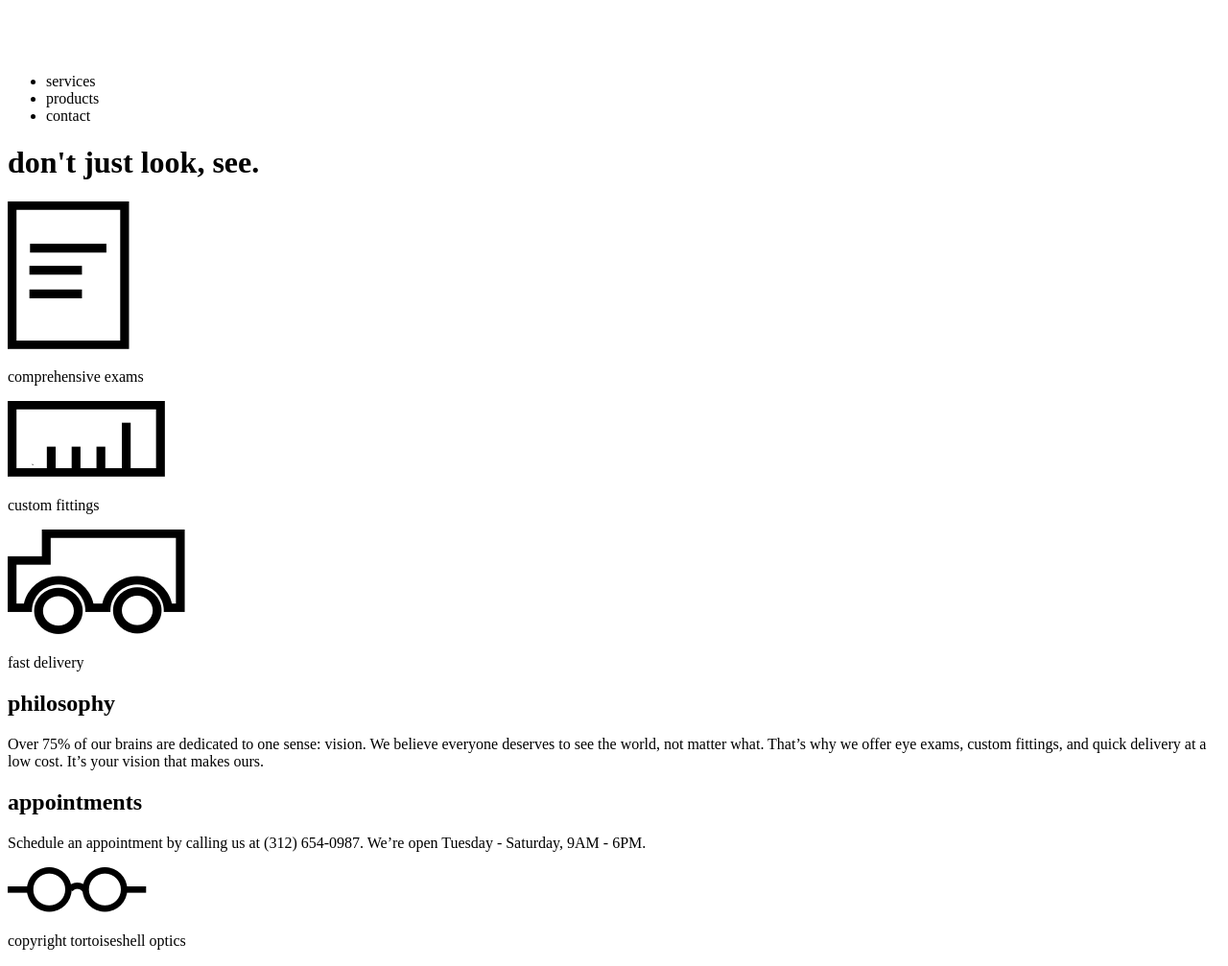
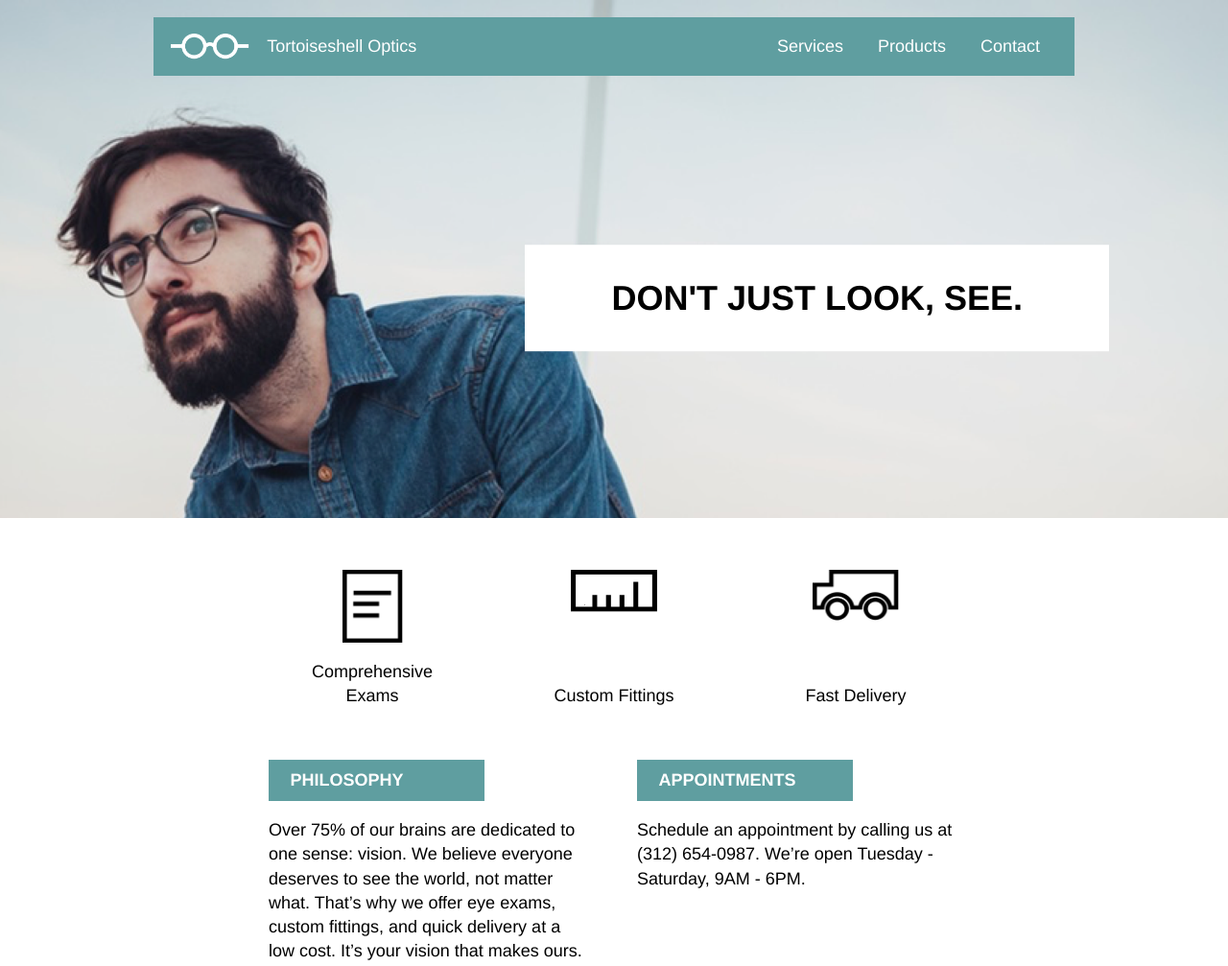
Before and after one commit to grayalas/Tortoiseshell-Optics, a plain HTML site: page index.html in a window 1280 px wide. Shown: the top 1007 px of the page at 96% size. Drawn offline with Linux system fonts and the light colour scheme.

Commit message:
style desktop

```diff
--- a/index.html
+++ b/index.html
@@ -3,6 +3,8 @@
   <head>
     <meta charset="utf-8">
     <title>Tortoiseshell Optics</title>
+    <link rel="stylesheet" type="text/css" href="resources/css/reset.css">
+    <link rel="stylesheet" type="text/css" href="resources/css/style.css">
   </head>
   <body>
 
@@ -12,6 +14,7 @@
       <div class="container">
         <div class="logo">
           <img src="resources/images/logo-white.png" alt="">
+          <p>tortoiseshell optics</p>
         </div>
         <ul>
           <li>services</li>
@@ -75,7 +78,7 @@
 
     <footer>
       <div class="container">
-        <div class="footer-logo">
+        <div class="logo footer-logo">
           <img src="/resources/images/logo-black.png" alt="">
           <p>copyright tortoiseshell optics</p>
         </div>
--- a/resources/css/reset.css
+++ b/resources/css/reset.css
@@ -0,0 +1,48 @@
+/* http://meyerweb.com/eric/tools/css/reset/
+   v2.0 | 20110126
+   License: none (public domain)
+*/
+
+html, body, div, span, applet, object, iframe,
+h1, h2, h3, h4, h5, h6, p, blockquote, pre,
+a, abbr, acronym, address, big, cite, code,
+del, dfn, em, img, ins, kbd, q, s, samp,
+small, strike, strong, sub, sup, tt, var,
+b, u, i, center,
+dl, dt, dd, ol, ul, li,
+fieldset, form, label, legend,
+table, caption, tbody, tfoot, thead, tr, th, td,
+article, aside, canvas, details, embed,
+figure, figcaption, footer, header, hgroup,
+menu, nav, output, ruby, section, summary,
+time, mark, audio, video {
+	margin: 0;
+	padding: 0;
+	border: 0;
+	font-size: 100%;
+	font: inherit;
+	vertical-align: baseline;
+}
+/* HTML5 display-role reset for older browsers */
+article, aside, details, figcaption, figure,
+footer, header, hgroup, menu, nav, section {
+	display: block;
+}
+body {
+	line-height: 1;
+}
+ol, ul {
+	list-style: none;
+}
+blockquote, q {
+	quotes: none;
+}
+blockquote:before, blockquote:after,
+q:before, q:after {
+	content: '';
+	content: none;
+}
+table {
+	border-collapse: collapse;
+	border-spacing: 0;
+}
--- a/resources/css/style.css
+++ b/resources/css/style.css
@@ -0,0 +1,154 @@
+/* Global */
+
+body, html  {
+  font-family: Helvetica;
+  font-size: 18px;
+  line-height: 1.4;
+}
+
+h1, h2  {
+  font-weight: bold;
+  text-transform: uppercase;
+}
+
+.container  {
+  max-width: 960px;
+  margin: auto;
+}
+
+/* Nav */
+
+nav {
+  position: fixed;
+  top: 1rem;
+  left: 0;
+  right: 0;
+  z-index: 99;
+}
+
+nav .container  {
+  background-color: cadetblue;
+  color: white;
+  display: flex;
+  justify-content: space-between;
+}
+
+nav .container > *{
+  margin: 0 1rem;
+}
+
+nav ul > li {
+  display: inline-block;
+  float: left;
+  margin: 1rem 1rem;
+  text-transform: capitalize;
+}
+
+.logo {
+  display: flex;
+  align-items: center;
+}
+
+.logo img {
+  height: 1.5rem;
+  margin-right: 1rem;
+}
+
+.logo p {
+  display: inline-flex;
+  text-transform: capitalize;
+}
+
+
+/* Hero */
+
+.banner {
+  height: 30rem;
+  background-image: url("../images/glasses-bg.png");
+  background-size: cover;
+  background-position: center;
+  background-repeat: no-repeat;
+}
+
+.banner .container  {
+  height: calc(30rem - 4.5rem);
+  padding-top: 4.5rem;
+}
+
+.banner .tagline-block {
+  background-color: white;
+  float: right;
+  margin-right: -2rem;
+  padding: 2.5rem 5rem;
+  font-size: 2rem;
+  line-height: 1.2rem;
+  position: relative;
+  top: 50%;
+  transform: translateY(-50%);
+}
+
+/* Services */
+
+.services {
+  margin: 3rem 0;
+  display: flex;
+  justify-content: center;
+  text-align: center;
+  height: 8rem;
+  text-transform: capitalize;
+}
+
+.service  {
+  display: flex;
+  flex-flow: column nowrap;
+  justify-content: space-between;
+  width: 8rem;
+}
+
+.service:nth-child(2) {
+  margin: 0 6rem;
+}
+
+.services .service img {
+  width: 5rem;
+}
+
+.services .service:first-child img {
+  width: 3.5rem;
+}
+
+/* Company info */
+
+.info-section {
+  display: flex;
+  align-content: flex-start;
+  justify-content: center;
+  margin-bottom: 5rem;
+}
+
+.info-section .info-block:first-child {
+  margin-right: 5%;
+}
+
+.info-block {
+  width: 35%;
+}
+
+.info-title {
+  background-color: cadetblue;
+  color: white;
+  padding: 0.5rem 1.25rem;
+  margin-bottom: 1rem;
+  width: 10rem;
+}
+
+/* Footer */
+
+footer  .container  {
+  background-color: azure;
+  text-transform: capitalize;
+}
+
+.footer-logo  {
+  padding: 4rem;
+}
```
